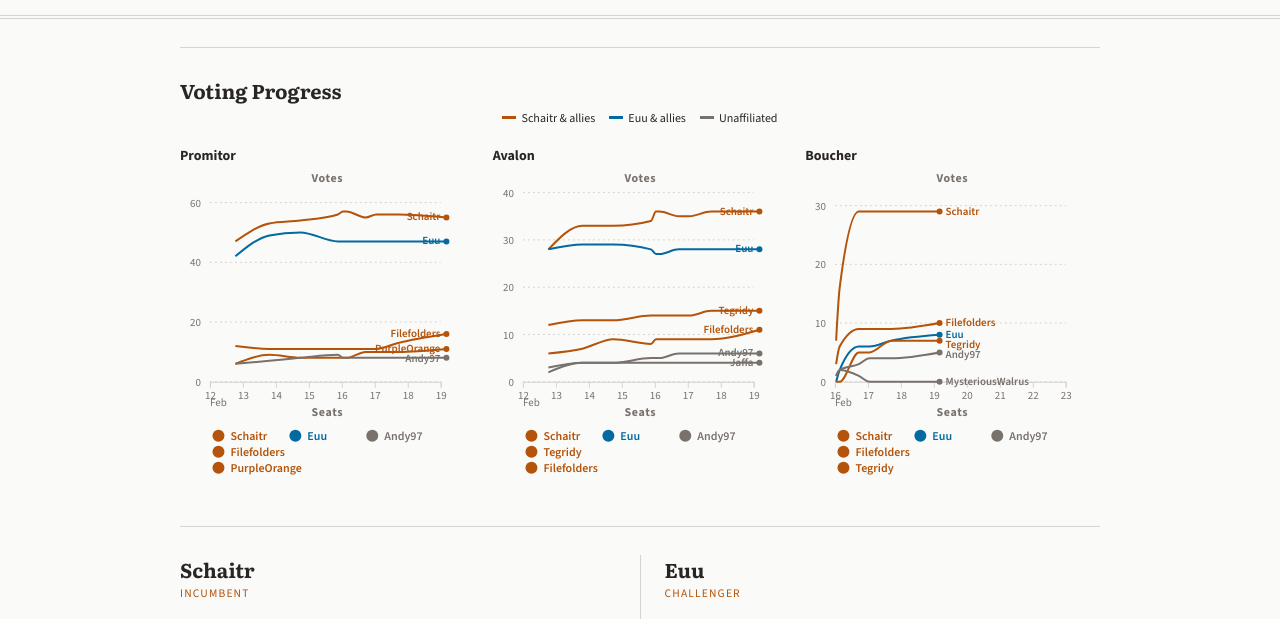
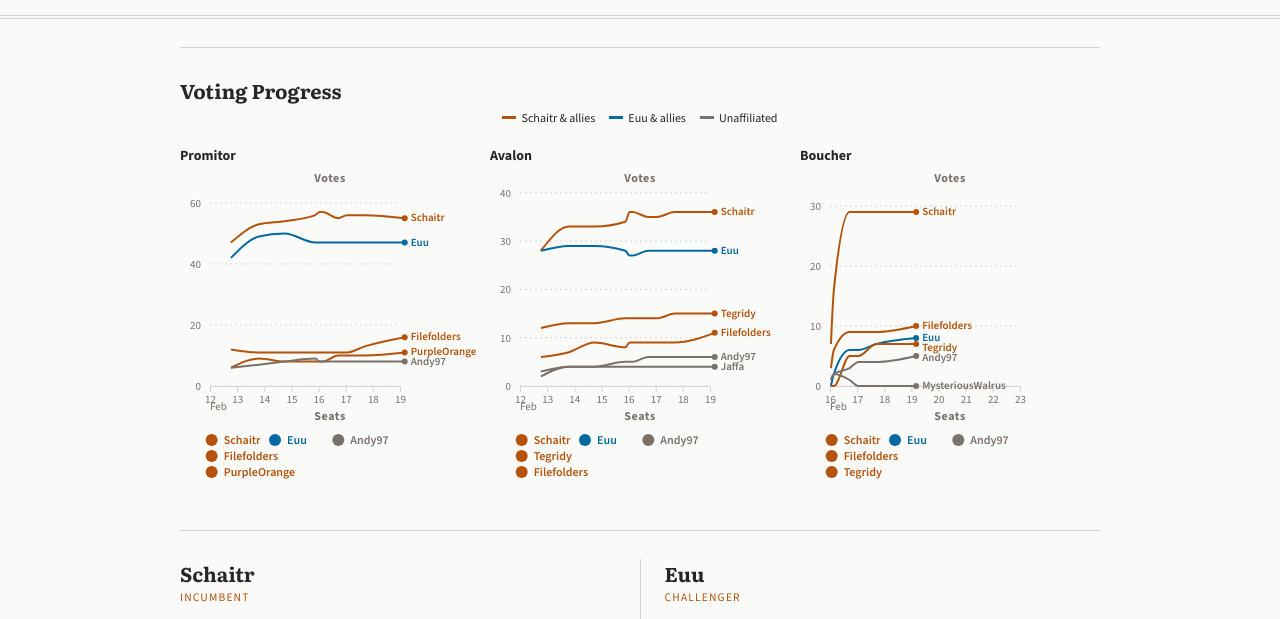
Before and after one commit to nkruglikov/insitorian, an Eleventy site: page src/index.md in a window 1280 px wide. Shown: the part 125-744 px from the top of the page. Built offline with nearby package versions, Linux system fonts and the light colour scheme; Eleventy itself is replaced by a stand-in of ours; files that its build step writes are made by us from their sources; a web font is replaced by a local one.

Commit message:
Always place chart labels on the right, widen right margin
- Remove flip-left logic for labels near chart edge
- Increase right margin (34→80px) so labels fit without overflow
- Reduce inter-chart grid gap (18→10px)

Co-Authored-By: Claude Opus 4.6 <noreply@anthropic.com>

```diff
--- a/src/_includes/frontpage.njk
+++ b/src/_includes/frontpage.njk
@@ -14,7 +14,7 @@
   <span class="inline-flex items-center gap-[5px]"><span class="w-3.5 h-[3px] bg-accent-cool"></span>Euu &amp; allies</span>
   <span class="inline-flex items-center gap-[5px]"><span class="w-3.5 h-[3px] bg-accent-mute"></span>Unaffiliated</span>
 </div>
-<div class="grid grid-cols-1 md:grid-cols-3 gap-[18px] mb-2 [&_svg]:w-full [&_svg]:h-auto [&_svg]:block">
+<div class="grid grid-cols-1 md:grid-cols-3 gap-[10px] mb-2 [&_svg]:w-full [&_svg]:h-auto [&_svg]:block">
   <div>
     <h3 class="font-sans text-sm font-bold mb-1.5">Promitor</h3>
     <div id="chart-promitor"></div>
--- a/src/js/charts.js
+++ b/src/js/charts.js
@@ -39,7 +39,7 @@
     var chartH = Math.round(w * 0.8);
     var seatZone = 90;
     var h = chartH + seatZone;
-    var m = {top:14,right:34,bottom:26,left:30};
+    var m = {top:14,right:80,bottom:26,left:30};
 
     var svg = d3.select(sel).append("svg")
       .attr("viewBox","0 0 "+w+" "+h)
@@ -181,11 +181,10 @@
         if(groups[i].ly-groups[i-1].ly<10) groups[i].ly=groups[i-1].ly+10;
       }
       groups.forEach(function(g){
-        var flipLeft = g.lx > w-70;
         var txt = labelG.append("text")
-          .attr("x", flipLeft ? g.lx-6 : g.lx+6)
+          .attr("x", g.lx+6)
           .attr("y", g.ly)
-          .attr("text-anchor", flipLeft ? "end" : "start")
+          .attr("text-anchor", "start")
           .attr("font-size","11px").attr("font-family",FONT)
           .attr("font-weight","600");
         g.entries.forEach(function(e,i){
```
